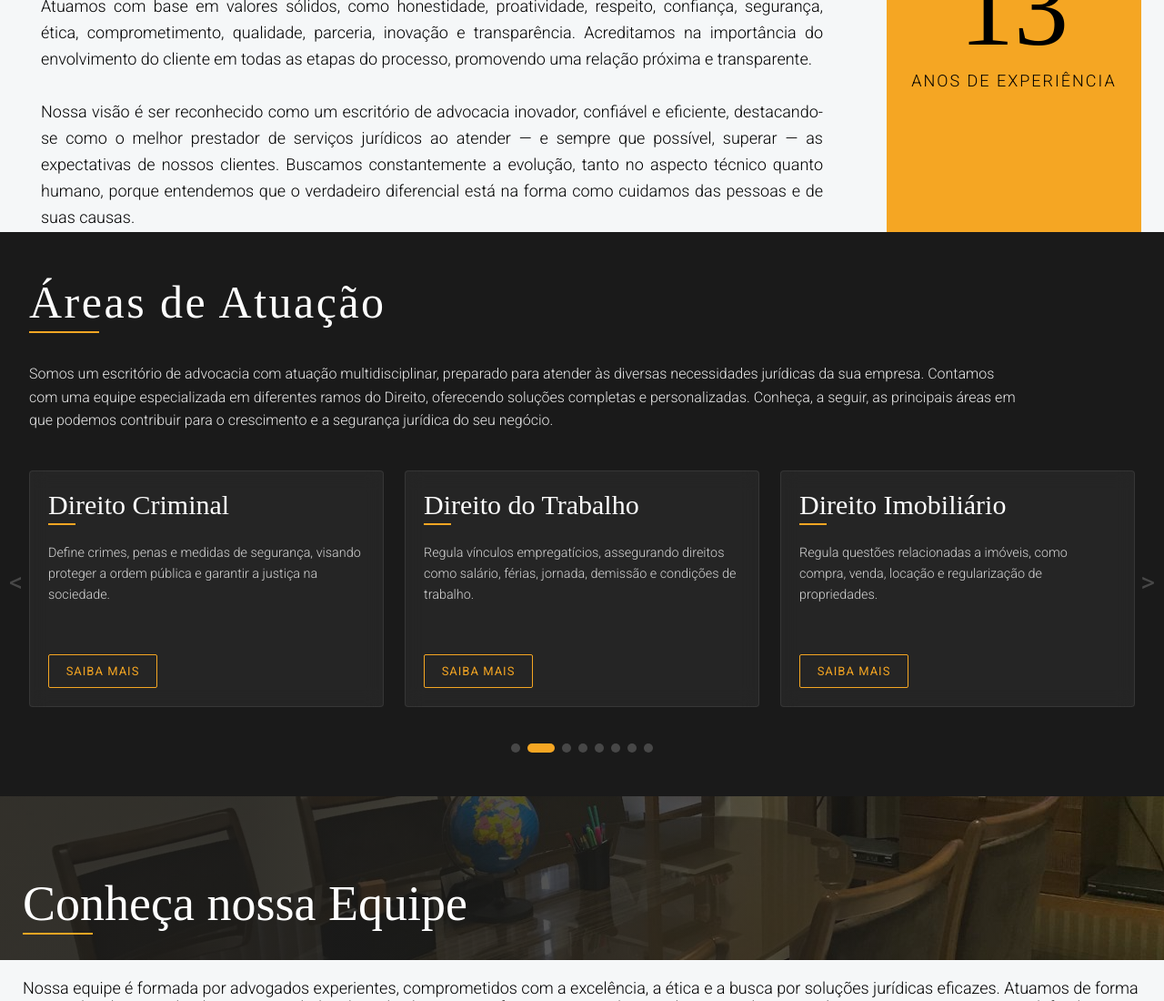
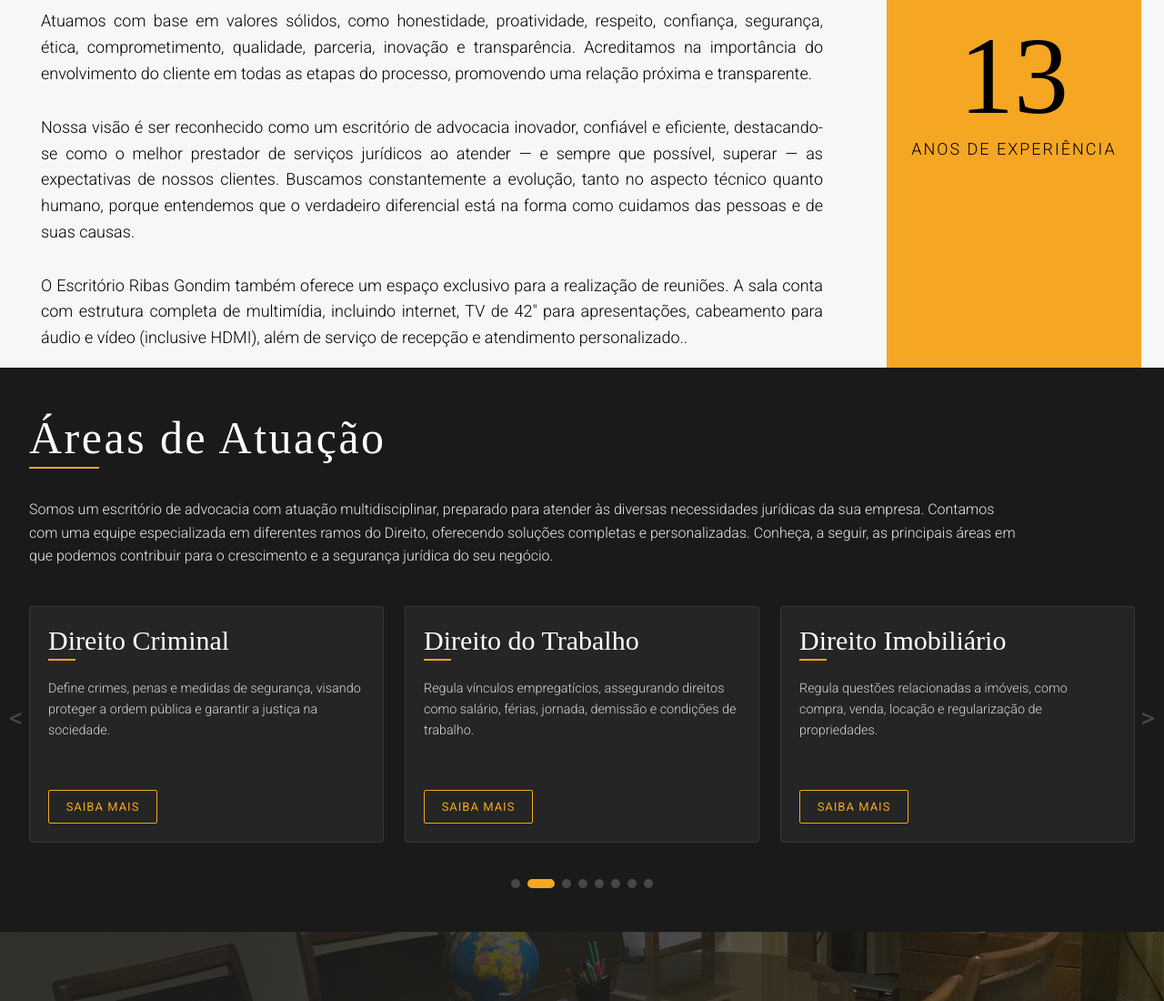
Before and after one commit to devNeiBarbosa/ribas-gondim-advocacia, a React (Vite) app: page / in a window 1280 px wide. Shown: the part 831-1931 px from the top of the page at 91% size. Built offline with nearby package versions, Linux system fonts and the light colour scheme.

Commit message:
Update 4.0

```diff
--- a/src/components/Home.jsx
+++ b/src/components/Home.jsx
@@ -90,7 +90,6 @@ const Home = () => {
         <p className="texto">
           Para acessar nossos serviços de Advocacia Digital Judicial e Extrajudicial, entre em contato conosco.
         </p>
-        <p id="o-escritorio"></p>
         <button
           className="agendamento"
           onClick={() => window.open(linkRG, '_blank', 'noopener,noreferrer')}
--- a/src/components/TheOffice.jsx
+++ b/src/components/TheOffice.jsx
@@ -3,7 +3,7 @@ import '../styles/TheOffice.css';
 
 const TheOffice = () => {
   return (
-    <section className="the-office">
+    <section className="the-office" id="o-escritorio">
       <div className="escritorio-left">
         <h2 className="o-escritorio">O Escritório</h2>
         <p className="sobre-nos">
@@ -22,6 +22,12 @@ const TheOffice = () => {
           Buscamos constantemente a evolução, tanto no aspecto técnico quanto humano, porque entendemos que o verdadeiro
           diferencial está na forma como cuidamos das pessoas e de suas causas.
         </p>
+
+        <p className="sobre-nos">
+          O Escritório Ribas Gondim também oferece um espaço exclusivo para a realização de reuniões. A sala conta com
+          estrutura completa de multimídia, incluindo internet, TV de 42" para apresentações,
+          cabeamento para áudio e vídeo (inclusive HDMI), além de serviço de recepção e atendimento personalizado..
+        </p>
       </div>
 
       <div className="experiencia-rigth">
--- a/src/styles/TheOffice.css
+++ b/src/styles/TheOffice.css
@@ -13,7 +13,7 @@
   background-color: #f5f7f8;
   padding: 50px 0;
   margin-top: -20px;
-  height: 471px;
+  height: 620px;
   overflow: hidden;
 
   .escritorio-left {
@@ -51,7 +51,7 @@
     align-items: center;
     background-color: #f5a623;
     width: 280px;
-    height: 471px;
+    height: 620px;
     z-index: 1;
 
     .experiencia {
```
